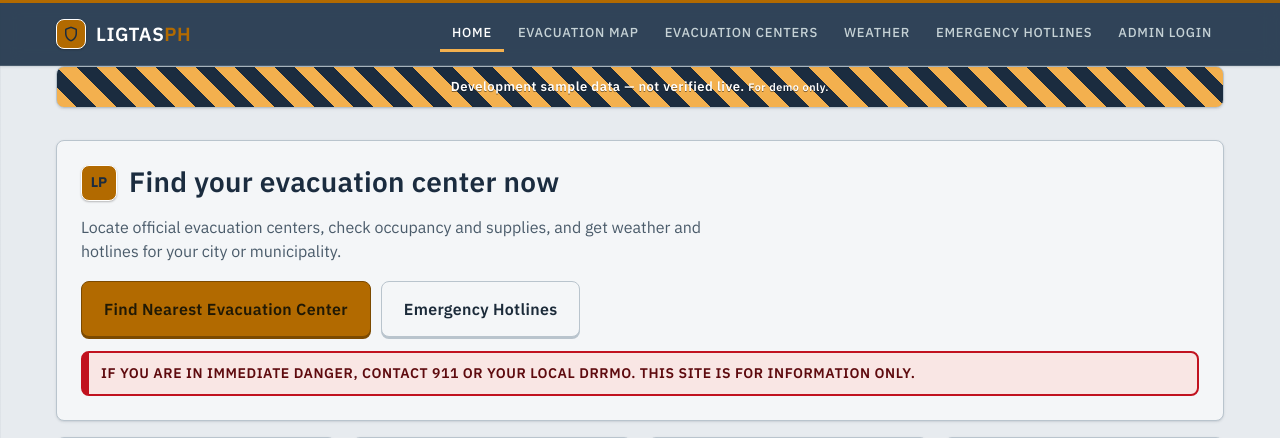
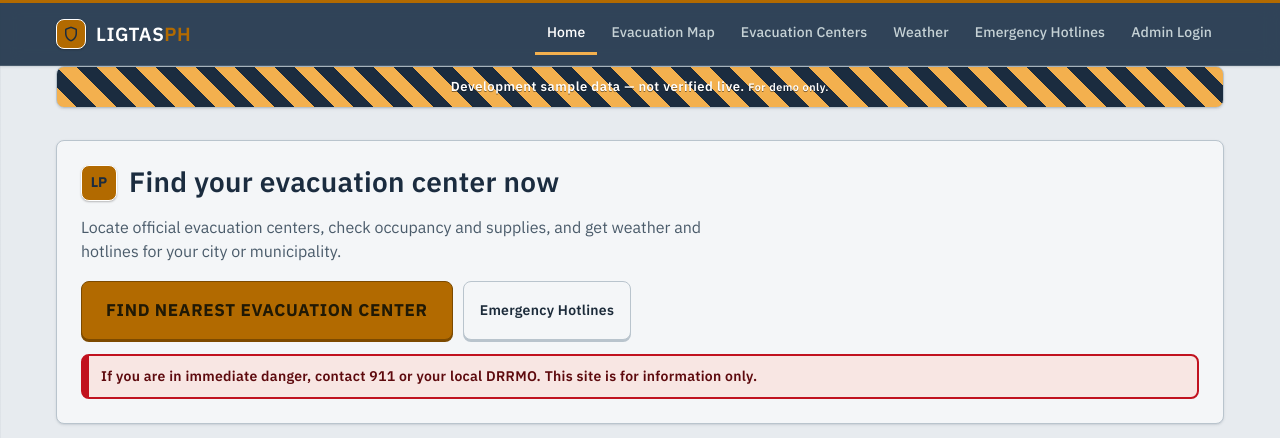
Before and after one commit to Makusu10/LigtasPH, a Flask app: page / in a window 1280 px wide. Shown: the top 438 px of the page. Run offline with Flask 3, Linux system fonts and the light colour scheme; data comes from the database, SQL or seed files in the repository; data that the repository does not hold is empty; some libraries are stand-ins or nearby versions.

Commit message:
style(gui): dispatcher tone — sentence-case nav/headers, one shout per screen
- Navigation and the turn-by-turn description stop shouting all-caps; small
  mono labels keep uppercase as a data convention only.
- The single dominant emergency action (Find Nearest Evacuation Center / Open
  Evacuation Map / Call 911) is the only uppercase, larger-weight button on its
  screen; the secondary action is demoted so it cannot compete.
- The home danger strip reads calmer and the 'this is me' group row marks the
  location in informational blue, not alarm red. Red stays on live alerts.

```diff
--- a/static/css/main.css
+++ b/static/css/main.css
@@ -121,7 +121,7 @@ a { color: var(--blue); }
 .btn-secondary { background: var(--panel); color: var(--text); border-color: var(--line); }
 .btn-secondary:hover { background:#e2e7ec; }
 /* Dominant emergency action — the one shout on the screen */
-.btn-lg { padding:15px 22px; font-size:16px; letter-spacing:0.02em; }
+.btn-lg { padding:16px 24px; font-size:17px; font-weight:700; letter-spacing:0.04em; text-transform:uppercase; }
 .btn-lg .btn-icon { font-family:var(--font-mono); font-size:20px; line-height:1; }
 
 /* Emergency action band — amber/red alert strip that dominates before lists/filters */
@@ -153,12 +153,12 @@ a { color: var(--blue); }
 .nav-brand { display:flex; align-items:center; gap:10px; font-family: var(--font-display); font-weight:600; letter-spacing:0.03em; font-size:19px; color:#fff; text-decoration:none; text-transform:uppercase; }
 .nav-brand-mark { width:30px; height:30px; background: var(--amber); border:1px solid #fff; border-radius:var(--radius); display:grid; place-items:center; color:var(--ink); font-weight:700; font-size:13px; box-shadow:0 1px 2px rgba(0,0,0,0.25); }
 .nav-links { display:flex; gap:2px; align-items:center; }
-.nav-links a { color:#c6d2d6; text-decoration:none; font-family:var(--font-display); font-weight:500; font-size:13px; letter-spacing:0.06em; text-transform:uppercase; padding:7px 12px; border-bottom:3px solid transparent; }
+.nav-links a { color:#c6d2d6; text-decoration:none; font-family:var(--font-display); font-weight:500; font-size:14px; letter-spacing:0.01em; padding:9px 12px; border-bottom:3px solid transparent; }
 .nav-links a:hover { color:#fff; background:rgba(255,255,255,0.08); }
 .nav-links a[aria-current="page"] { color:#fff; border-bottom-color:var(--amber-bright); }
-.nav-toggle { display:none; background: transparent; border:2px solid var(--line-soft); border-radius:var(--radius); padding:8px 10px; color:#fff; }
-.mobile-menu { display:none; flex-direction:column; gap:2px; padding:12px 0 16px; border-top:1px solid var(--line); }
-.mobile-menu a { padding:10px 14px; color:#fff; text-decoration:none; font-family:var(--font-display); letter-spacing:0.05em; text-transform:uppercase; border-left:3px solid transparent; }
+.nav-toggle { display:none; background: transparent; border:1px solid rgba(255,255,255,0.3); border-radius:var(--radius); padding:8px 10px; color:#fff; }
+.mobile-menu { display:none; flex-direction:column; gap:2px; padding:12px 0 16px; border-top:1px solid rgba(255,255,255,0.12); }
+.mobile-menu a { padding:10px 14px; color:#fff; text-decoration:none; font-family:var(--font-display); font-weight:500; letter-spacing:0.01em; border-left:3px solid transparent; }
 .mobile-menu a:hover { background:rgba(255,255,255,0.08); border-left-color:var(--amber-bright); }
 
 @media (max-width: 768px) {
@@ -245,7 +245,7 @@ input:focus, select:focus, textarea:focus { outline:none; border-color:var(--blu
 .weather-now.day .weather-now-temp{ color:var(--ink); }
 .weather-now.night .weather-now-temp{ color:#eef3f4; }
 .weather-now-icon{ font-family:var(--font-mono); font-size:22px; line-height:1; margin-top:8px; }
-.weather-now-desc{ font-family:var(--font-display); font-size:22px; font-weight:500; text-transform:uppercase; letter-spacing:0.02em; }
+.weather-now-desc{ font-family:var(--font-display); font-size:22px; font-weight:500; letter-spacing:0.01em; }
 .weather-now.day .weather-now-desc{ color:var(--ink); }
 .weather-now.night .weather-now-desc{ color:#eef3f4; }
 .weather-now-feels{ font-size:15px; }
--- a/templates/public/home.html
+++ b/templates/public/home.html
@@ -9,9 +9,9 @@
   <p style="color:var(--text-secondary); margin:0; max-width:65ch;">Locate official evacuation centers, check occupancy and supplies, and get weather and hotlines for your city or municipality.</p>
   <div style="display:flex; gap:10px; flex-wrap:wrap; margin-top:4px;">
     <a href="{{ url_for('public.map_page') }}" class="btn btn-primary btn-lg">Find Nearest Evacuation Center</a>
-    <a href="{{ url_for('public.hotlines_page') }}" class="btn btn-secondary btn-lg">Emergency Hotlines</a>
+    <a href="{{ url_for('public.hotlines_page') }}" class="btn btn-secondary">Emergency Hotlines</a>
   </div>
-  <div style="background:#f9e6e4; border:2px solid var(--red); border-left:8px solid var(--red); padding:10px 12px; border-radius:var(--radius); color:#5e0a0e; font-weight:600; font-family:var(--font-display); font-size:14px; letter-spacing:0.04em; text-transform:uppercase;">If you are in immediate danger, contact 911 or your local DRRMO. This site is for information only.</div>
+  <div style="background:#f8e6e3; border:2px solid var(--red); border-left:8px solid var(--red); padding:10px 12px; border-radius:var(--radius); color:#5e0a0e; font-weight:600; font-family:var(--font-display); font-size:14px; letter-spacing:0.02em;">If you are in immediate danger, contact 911 or your local DRRMO. This site is for information only.</div>
 </section>
 
 <section style="margin-top:16px;">
--- a/templates/public/map.html
+++ b/templates/public/map.html
@@ -293,7 +293,7 @@ function renderGroupList(){
   rows.forEach(r=>{
     const mine=groupState.myName && r.display_name && r.display_name.toLowerCase()===groupState.myName.toLowerCase();
     const row=document.createElement('div');
-    row.style.cssText='border:2px solid var(--line); border-radius:var(--radius); padding:6px 8px; font-size:12px; display:flex; justify-content:space-between; gap:8px; align-items:center;'+(mine?' border-color:var(--red); background:rgba(193,18,31,0.06);':'');
+    row.style.cssText='border:2px solid var(--line); border-radius:var(--radius); padding:6px 8px; font-size:12px; display:flex; justify-content:space-between; gap:8px; align-items:center;'+(mine?' border-color:var(--blue); background:rgba(37,99,168,0.08);':'');
     const acc=(r.accuracy!==null && r.accuracy!==undefined && r.accuracy!=='')?` • ±${Math.round(+r.accuracy)} m`:'';
     row.innerHTML=`<div style="min-width:0;"><div style="font-weight:700;">${esc(r.display_name)}${mine?' • you':''}</div><div style="color:var(--text-secondary);">${esc(timeAgo(r.shared_at))}${esc(acc)}</div></div><button class="btn btn-secondary" style="padding:4px 8px; font-size:11px; flex-shrink:0;">Locate</button>`;
     row.querySelector('button').addEventListener('click', ()=>{ if(groupState.locate) groupState.locate(r); });
```
